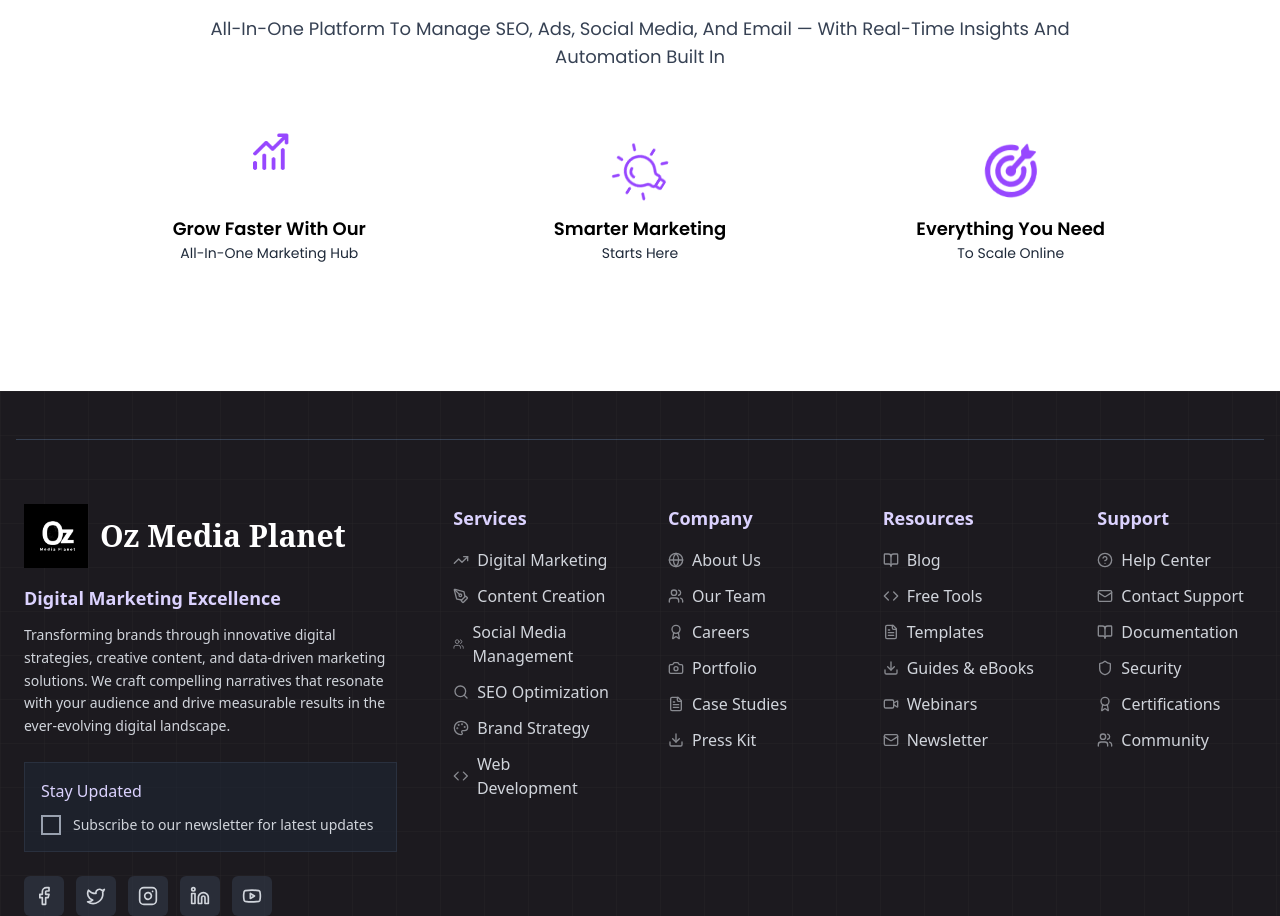
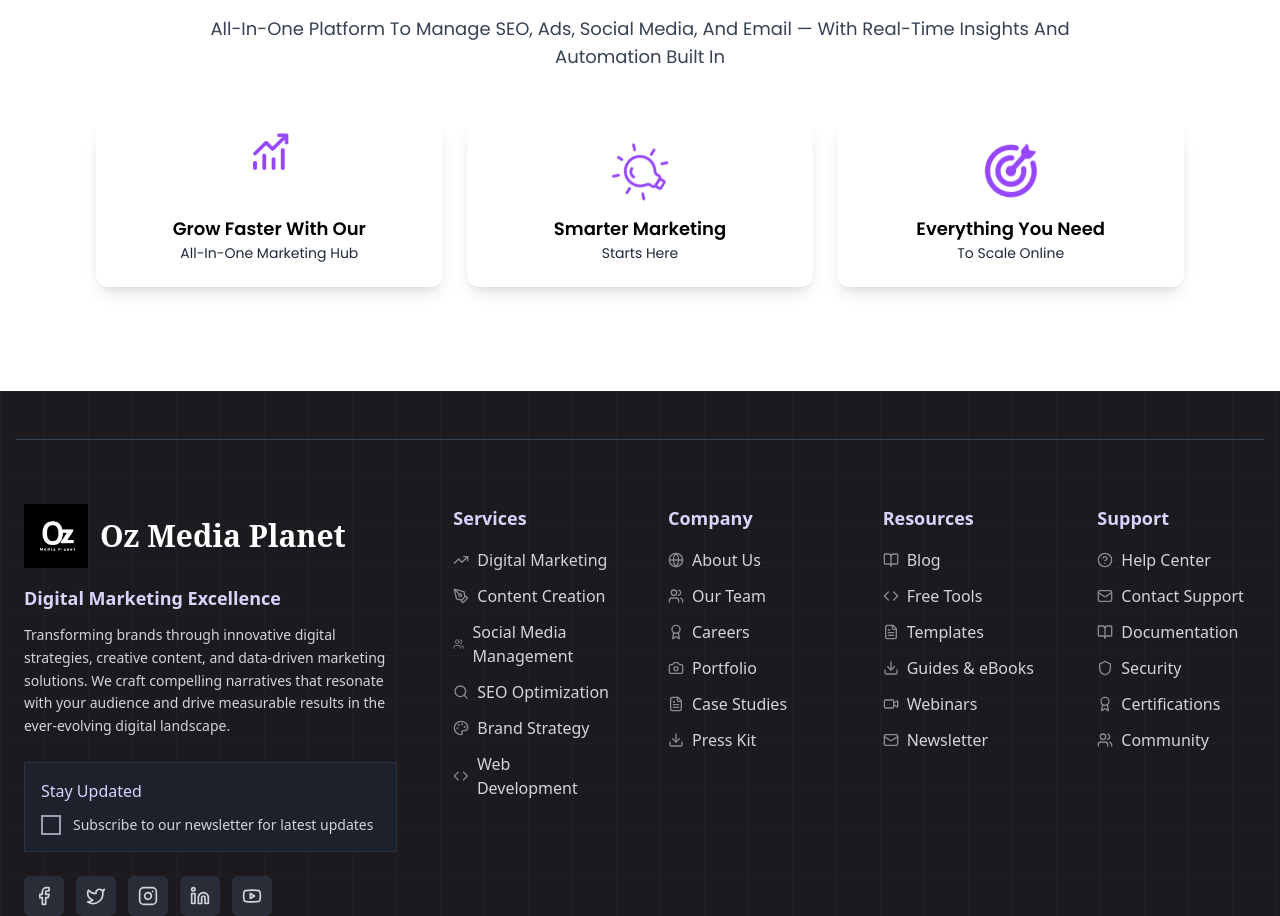
Before and after one commit to Suryansh9331/Official_OzMP_web, a React (Vite) app: page /services-digital-marketing in a window 1280 px wide. Shown: the part 883-1799 px from the top of the page. Built offline with nearby package versions, Linux system fonts and the light colour scheme; a web font is replaced by a local one.

Commit message:
DM page v2

```diff
--- a/src/Pages/DigitalMarketing/ThreeBox.jsx
+++ b/src/Pages/DigitalMarketing/ThreeBox.jsx
@@ -40,7 +40,7 @@ const SecondSection = () => {
         `}
       </style>
 
-      <section className="px-4 py-26 md:px-12 lg:px-24 font-[Poppins]">
+      <section className="px-4 py-26 md:px-2 lg:px-24 font-[Poppins]">
         {/* Heading */}
         <div className="text-center mb-12">
           <h2 className="text-2xl md:text-4xl font-[Archivo] font-semibold text-black">
@@ -56,7 +56,7 @@ const SecondSection = () => {
           {cards.map((card, index) => (
             <div
               key={index}
-              className="group transition-all duration-300 ease-in-out p-6  rounded-xl text-center cursor-pointer hover:border hover:border-black hover:bg-[#E2DCFF] hover:shadow-lg"
+              className="group transition-all duration-300 ease-in-out p-6  rounded-xl text-center cursor-pointer hover:border shadow-lg hover:border-black hover:bg-[#E2DCFF] hover:shadow-lg"
             >
               <div className={`w-14 h-14 mx-auto mb-4 ${card.animation}`}>
                 <img
```
